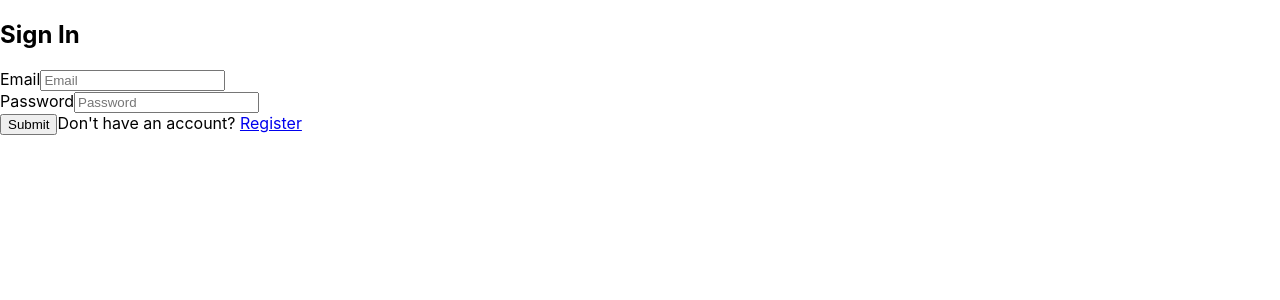
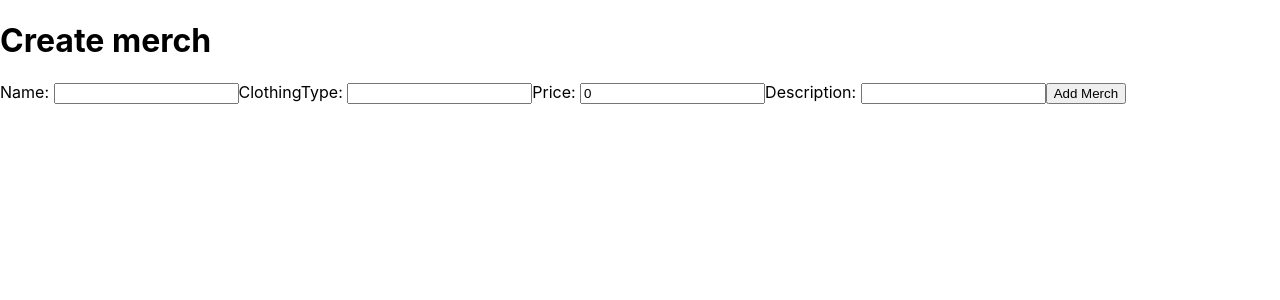
Before and after one commit to noahsb96/MFW, a React (Create React App) app in the folder mfw-crud/frontend/: page /new in a window 1280 px wide. Before the commit this address led to /Signin. Shown: the top 300 px of the page. Built offline with nearby package versions, Linux system fonts and the light colour scheme.

Commit message:
Very basic CRUD app created. Can create, edit, update and delete. Going to go more in depth next and debug

```diff
--- a/mfw-crud/frontend/src/components/Header/Header.js
+++ b/mfw-crud/frontend/src/components/Header/Header.js
@@ -1,12 +1,15 @@
 import React, { Component } from "react";
+import { Link } from "react-router-dom";
 import Nav from "./Nav";
 
 export class Header extends Component {
   render() {
     return (
       <header>
+        <Link to={`/`}>
+          <h1>Merch</h1>
+        </Link>
         <Nav />
-        <h1>Merch</h1>
       </header>
     );
   }
--- a/mfw-crud/frontend/src/components/Header/Nav.js
+++ b/mfw-crud/frontend/src/components/Header/Nav.js
@@ -1,4 +1,4 @@
-import React, { Component } from "react";
+import React from "react";
 import { Link, useNavigate } from "react-router-dom";
 import { useCookies } from "react-cookie";
 
@@ -20,7 +20,7 @@ export default function Nav() {
           <Link to="/new">New Merch</Link>
         </li>
         <li>
-          <button onClick={signOut}>Log Out</button>
+          <button onClick={signOut}>Log Out</button>{" "}
         </li>
       </ul>
     </nav>
--- a/mfw-crud/frontend/src/components/Merch-Pages/Merch.js
+++ b/mfw-crud/frontend/src/components/Merch-Pages/Merch.js
@@ -19,24 +19,11 @@ export class Merch extends Component {
     };
   }
   componentDidMount() {
-    this.getMerchId();
-    this.getMerch();
+    const { id } = this.props.params;
+    this.getMerch(id);
   }
 
-  componentDidUpdate() {
-    this.getMerch();
-  }
-
-  getMerchId = () => {
-    this.setState({
-      MerchId:
-        window.location.href.split("/")[
-          window.location.href.split("/").length - 1
-        ],
-    });
-  };
-
-  getMerch = () => {
+  getMerch = (id) => {
     fetch(
       `http://localhost:${process.env.REACT_APP_BACKEND_PORT}/${this.state.MerchId}`
     )
@@ -58,6 +45,20 @@ export class Merch extends Component {
       });
   };
 
+  handleDelete = () => {
+    const { id } = this.props.params;
+    fetch(
+      `http://localhost:${process.env.REACT_APP_BACKEND_PORT}/${this.state.MerchId}`,
+      {
+        method: "DELETE",
+      }
+    ).then((response) => {
+      if (response.status === 200) {
+        window.location.href = window.location.href.split(id)[0];
+      }
+    });
+  };
+
   render() {
     return (
       <>
@@ -75,8 +76,11 @@ export class Merch extends Component {
               </tr>
             </tbody>
           </table>
-          <div className="redirect">
+          <div>
             <Link to={`/${this.props.params.id}/edit`}>Edit</Link>
+            <Link onClick={this.handleDelete} to={`/`}>
+              Delete
+            </Link>
           </div>
         </div>
       </>
--- a/mfw-crud/frontend/src/components/Merch-Pages/New-Page/NewMerch.js
+++ b/mfw-crud/frontend/src/components/Merch-Pages/New-Page/NewMerch.js
@@ -1,13 +1,84 @@
-import React from "react";
-import Header from "../../Header/Header";
-import Verification from "../../../User-Pages/Verification";
+import React, { Component } from "react";
 
-export default function NewDashboard() {
-  Verification();
-  return (
-    <div>
-      <Header />
-      NewDashboard
-    </div>
-  );
+export class NewMerch extends Component {
+  constructor(props) {
+    super(props);
+    this.state = {
+      Name: "",
+      Sizes: [],
+      clothingType: "",
+      Price: 0,
+      Description: "",
+    };
+  }
+
+  handleChange = (e) => {
+    this.setState({ [e.target.name]: e.target.value });
+  };
+
+  handleSubmit = (e) => {
+    e.preventDefault();
+    fetch(`http://localhost:${process.env.REACT_APP_BACKEND_PORT}/`, {
+      method: "POST",
+      body: JSON.stringify({
+        Name: this.state.Name,
+        Sizes: this.state.Sizes,
+        ClothingType: this.state.ClothingType,
+        Price: this.state.Price,
+        Description: this.state.Description,
+      }),
+      headers: {
+        "Content-Type": "application/json",
+      },
+    }).then((response) => {
+      if (response.status === 200) {
+        window.location.href = window.location.href.split("new")[0];
+      }
+    });
+  };
+
+  render() {
+    return (
+      <div>
+        <h1>Create merch</h1>
+        <form onSubmit={this.handleSubmit}>
+          <label htmlFor="studentName">Name: </label>
+          <input
+            type="text"
+            id="Name"
+            name="Name"
+            onChange={(e) => this.handleChange(e)}
+            value={this.state.Name}
+          />
+          <label htmlFor="ClothingType">ClothingType: </label>
+          <input
+            type="text"
+            id="ClothingType"
+            name="ClothingType"
+            onChange={(e) => this.handleChange(e)}
+            value={this.state.ClothingType}
+          />
+          <label htmlFor="Price">Price: </label>
+          <input
+            type="number"
+            id="Price"
+            name="Price"
+            onChange={(e) => this.handleChange(e)}
+            value={this.state.Price}
+          />
+          <label htmlFor="Description">Description: </label>
+          <input
+            type="text"
+            id="Description"
+            name="Description"
+            onChange={(e) => this.handleChange(e)}
+            value={this.state.Description}
+          />
+          <button>Add Merch</button>
+        </form>
+      </div>
+    );
+  }
 }
+
+export default NewMerch;
--- a/mfw-crud/frontend/src/components/Merch-Pages/Show.js
+++ b/mfw-crud/frontend/src/components/Merch-Pages/Show.js
@@ -1,7 +1,6 @@
 import React from "react";
 import Header from "../Header/Header";
 import Merch from "./Merch";
-import Verification from "../../User-Pages/Verification";
 
 export default function Show() {
   return (
```
Also changed, not shown: mfw-crud/frontend/src/components/Merch-Pages/New-Page/New.js (added, +12 -0 lines), 1 other file (tests, documents, lock files or other folders).
